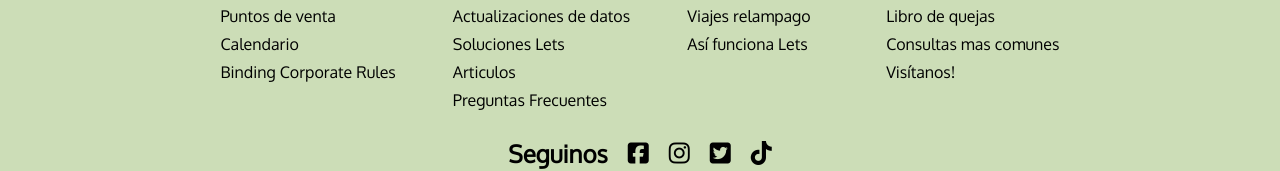
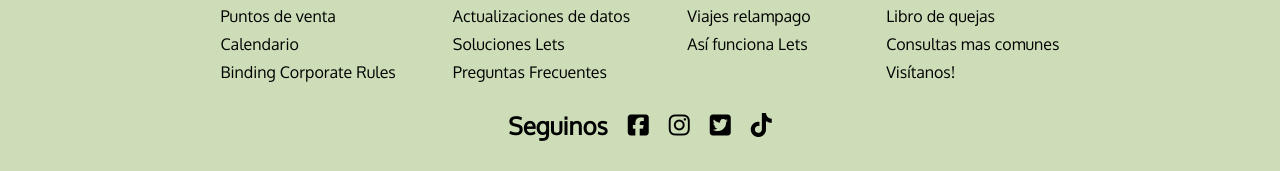
Before and after one commit to alfonsolopetegui/Lets, a plain HTML site: page index.html in a window 1280 px wide. Shown: the part 2586-2757 px from the top of the page. Drawn offline with Linux system fonts and the light colour scheme; a web font is replaced by a local one.

Commit message:
saco articulos

```diff
--- a/index.html
+++ b/index.html
@@ -99,7 +99,7 @@
             <a href="">Escribir a Lets</a>
             <a href="">Actualizaciones de datos</a>
             <a href="">Soluciones Lets</a>
-            <a href="">Articulos</a>
+
             <a href="">Preguntas Frecuentes</a>
           </div>
           <div class="footer-item">
```
